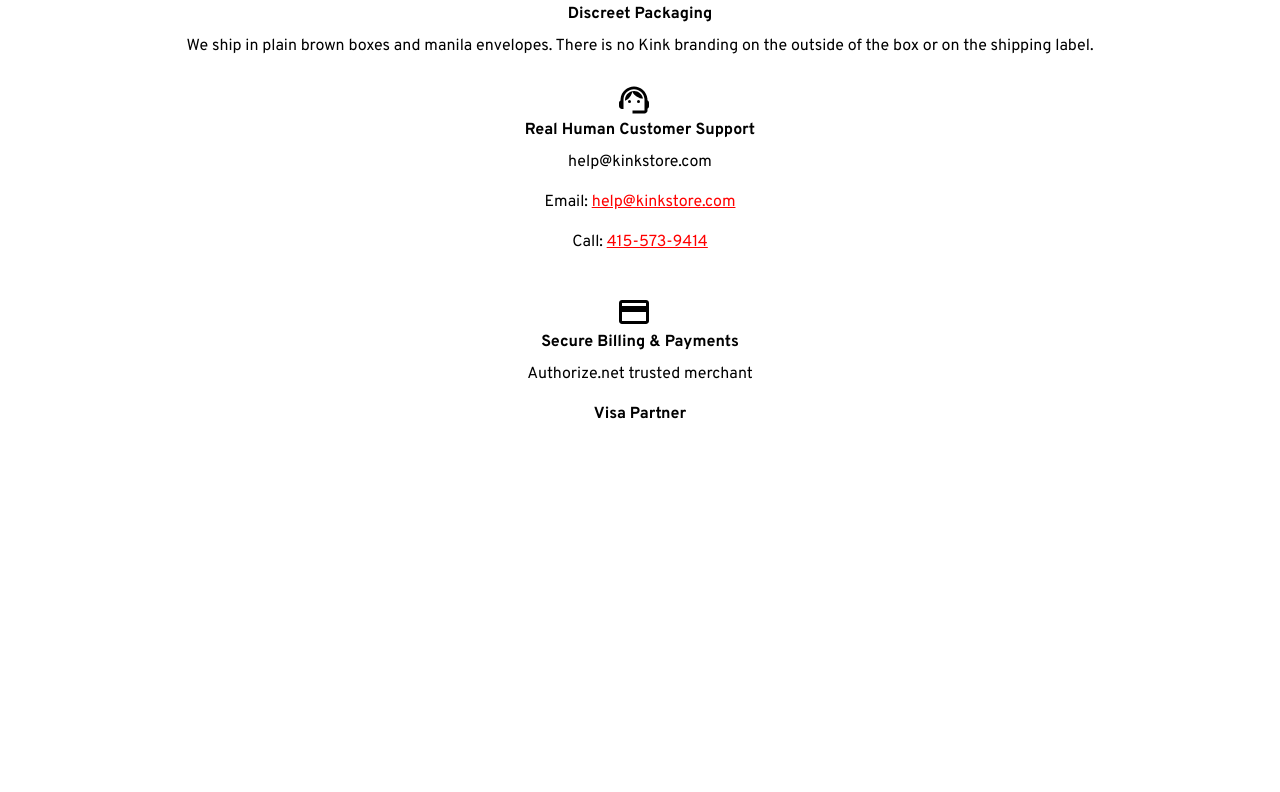
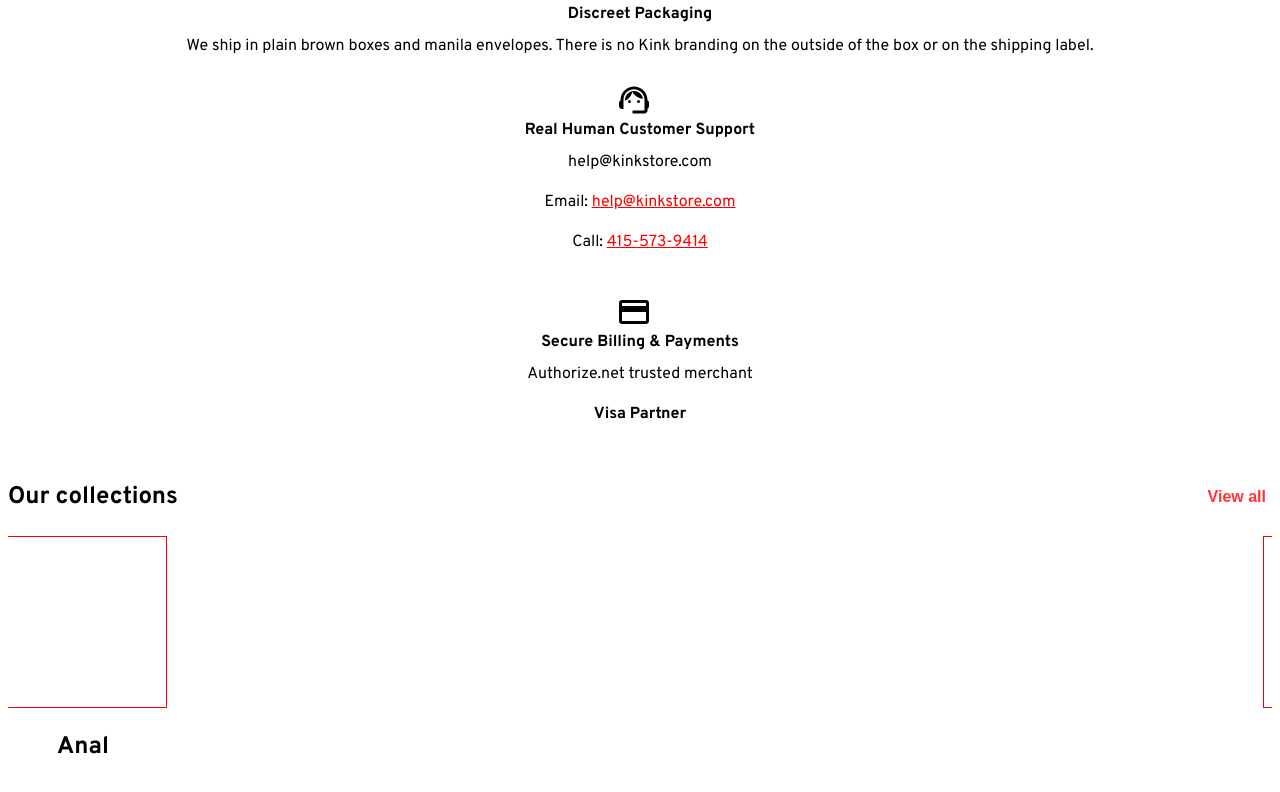
Before and after one commit to ph-dev-labs/kinkstore, a React (Create React App) app: page / in a window 1280 px wide. Shown: the part 919-1711 px from the top of the page. Before the commit the page ends 1385 px from the top, so only its background shows below. Built offline with nearby package versions, Linux system fonts and the light colour scheme; no server answers.

Commit message:
added collection.jsx and product.jsx

```diff
--- a/package.json
+++ b/package.json
@@ -12,6 +12,7 @@
     "@testing-library/react": "^13.4.0",
     "@testing-library/user-event": "^13.5.0",
     "react": "^18.2.0",
+    "react-alice-carousel": "^2.8.0",
     "react-dom": "^18.2.0",
     "react-redux": "^8.1.3",
     "react-responsive": "^9.0.2",
--- a/src/components/Collection.jsx
+++ b/src/components/Collection.jsx
@@ -1,21 +1,82 @@
 import React from "react";
-import styled from 'styled-components'
+import styled from "styled-components";
+import FlexBetween from "./FlexBetween";
+import Product from "./Product";
+import { useMediaQuery } from "react-responsive";
+import AliceCarousel from "react-alice-carousel";
+import "react-alice-carousel/lib/alice-carousel.css";
+
+const responsive = {
+  0: {
+    items: 1,
+    // itemsFit: "contain",
+  },
+  568: {
+    items: 3,
+  },
+  1024: {
+    items: 4,
+    itemsFit: "contain",
+  },
+};
+
+const options = {
+  disableButtonsControls: true,
+  disableDotsControls: true,
+  disableSlideInfo: true,
+  responsive: {
+    items: 2,
+  }
+};
+
+const items = [
+  <Product src="" title="Anal" />,
+  <Product src="" title="Leather" />,
+  <Product src="" title="Machine sex" />,
+  <Product src="" title="Anal hook" />,
+];
 
 function Collection() {
+  const isBigScreen = useMediaQuery({ query: "(min-width: 1824px)" });
+  console.log(isBigScreen);
+
   return (
-    <div>
-      <Button>click me</Button>
-    </div>
+    <Container>
+      <FlexBetween>
+        <p>Our collections</p>
+        <ViewAll>View all</ViewAll>
+      </FlexBetween>
+      {/* <ProductGallery> */}
+        <AliceCarousel items={items} responsive={responsive} {...options} />
+      {/* </ProductGallery> */}
+    </Container>
   );
 }
 
-// const Button =styled.button<{ $isClicked?: boolean; }>`
-//   color: ({isClcked})=> isClicked ? 'red': 'orange';
-// `;
+const Container = styled.div`
+  display: flex;
+  flex-direction: column;
+  // background: black;
+  p {
+    font-weight: bold;
+    font-size: 1.5rem;
+  }
+`;
+const ViewAll = styled.button`
+  border: none;
+  background: transparent;
+  color: rgba(255, 0, 0, 0.8);
+  font-weight: bold;
+  font-size: 1rem;
+`;
 
-
-const Button = styled.button`
-color: ${props => props.text ? "red": "orange"};
-`
+const ProductGallery = styled.div`
+  display: flex;
+  justify-content: center;
+  gap: 1rem;
+  align-content: center;
+  width: 100%;
+  flex-wrap: wrap;
+`;
 
 export default Collection;
--- /dev/null
+++ b/src/components/FlexBetween.jsx
@@ -0,0 +1,14 @@
+import React from "react";
+import styled from "styled-components";
+
+function FlexBetween({ children }) {
+  return <Container>{children}</Container>;
+}
+
+const Container = styled.div`
+  display: flex;
+  justify-content: space-between;
+  align-items: center;
+`;
+
+export default FlexBetween;
--- a/src/components/Home.jsx
+++ b/src/components/Home.jsx
@@ -3,14 +3,15 @@ import Header from "./Header.jsx";
 import Main from "./Main.jsx";
 import Services from "./Services.jsx";
 import Aside from "./Aside.jsx";
-import Button from './Collection.jsx'
+import Collections from "./Collection.jsx";
 function Home() {
   return (
     <div>
-      <Aside/>
+      <Aside />
       <Header />
       <Main />
       <Services />
+      <Collections />
     </div>
   );
 }
--- /dev/null
+++ b/src/components/Product.jsx
@@ -0,0 +1,43 @@
+import React from "react";
+import styled from "styled-components";
+
+function Product({ src, title }) {
+  return (
+    <Container>
+      <ImgContainer>
+        {/* <ProductImage src={src} /> */}
+      </ImgContainer>
+      <p>{title}</p>
+    </Container>
+  );
+}
+
+const Container = styled.div`
+  max-width: 150px;
+  height: 250px;
+  display: flex;
+  flex-direction: column;
+  justify-content: start;
+  align-items: center;
+  background: transparent;
+
+  p {
+    text-align: start;
+  }
+`;
+
+const ImgContainer = styled.div`
+  width: inherit;
+  height: inherit;
+  object-fit: cover;
+  object-position: center;
+  padding: 0.5rem;
+  border: 1px solid red;
+`;
+
+const ProductImage = styled.img`
+  width: 100%;
+  height: 100%;
+`;
+
+export default Product;
--- a/src/components/Service.jsx
+++ b/src/components/Service.jsx
@@ -14,7 +14,6 @@ function Service({
   extra,
   index,
 }) {
-  console.log(`id: ${index}`);
   return (
     <Container>
       <ServiceImageContainer>
```
Also changed, not shown: 1 other file (tests, documents, lock files or other folders).
